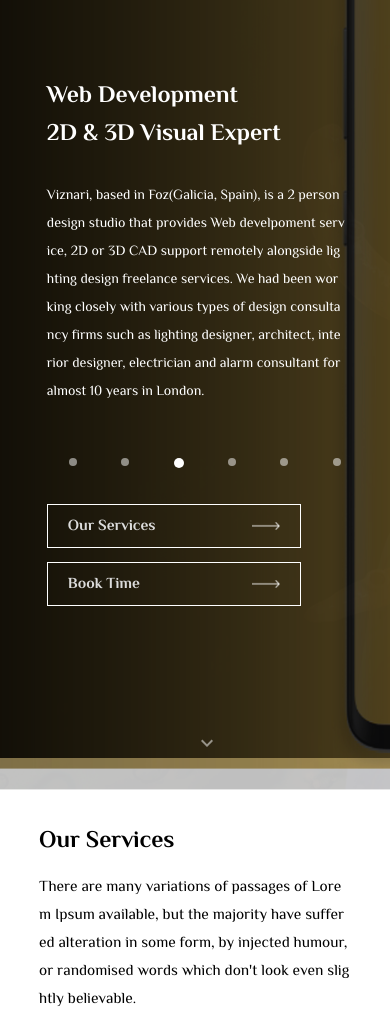
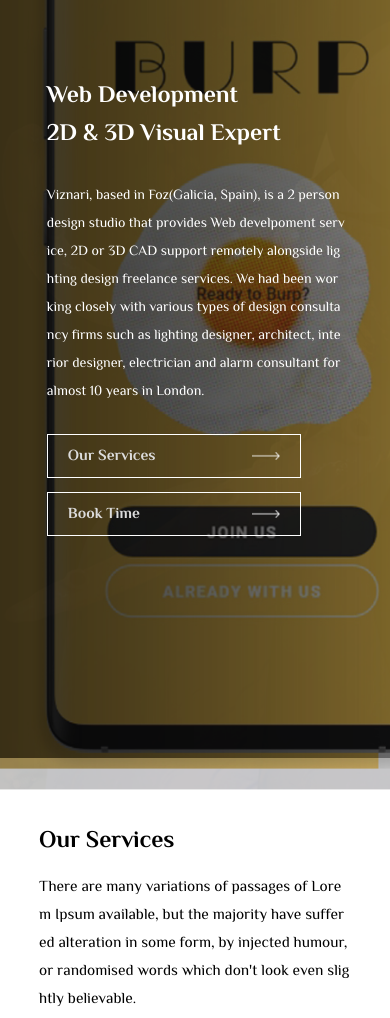
Before and after one commit to JinCoreana/VIZNARI-website, a plain HTML site: page index.html in a window 390 px wide. Shown: the part 82-1100 px from the top of the page. Drawn offline with nearby package versions, Linux system fonts and the light colour scheme; files whose address does not match are found by name.

Commit message:
Update media.css

```diff
--- a/css/media.css
+++ b/css/media.css
@@ -282,12 +282,15 @@
     position: relative;
     height: 60rem;
   }
+  .vis-images {
+    left: -300px;
+  }
   .visual::before {
     content: "";
     top: 0;
     left: 0;
     position: absolute;
-    opacity: 0.8;
+    opacity: 0.5;
     width: 100%;
     height: 100%;
     background: linear-gradient(to right, black, transparent);
@@ -297,15 +300,7 @@
     margin: 0;
   }
   .vis-buttons {
-    display: flex;
-    justify-content: space-around;
-    align-items: flex-start;
-    flex-direction: row;
-    position: absolute;
-    top: 45%;
-    left: 0;
-    width: 90%;
-    height: 100%;
+    display: none;
   }
   .text h1 {
     font-weight: 700;
@@ -327,7 +322,7 @@
   }
   .arrow.down {
     opacity: 0.5;
-    transform: translateY(25px);
+    transform: translateY(160px);
     animation: scroll 1s ease-in-out infinite;
   }
 
@@ -353,7 +348,7 @@
     width: 85%;
     min-width: 285px;
     overflow-wrap: normal;
-    margin-bottom: 6rem;
+    margin-bottom: 1rem;
   }
   .btns a {
     cursor: pointer;
```
